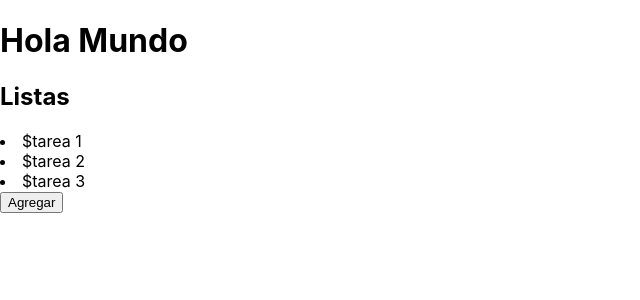
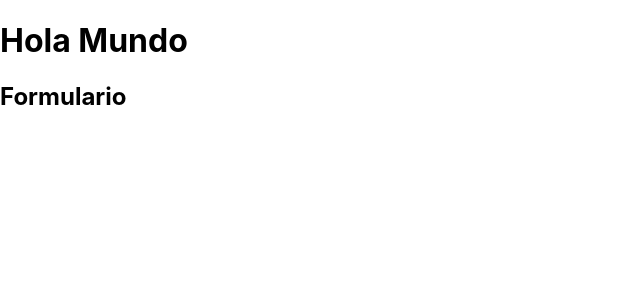
Before and after one commit to tavolafourcade/ReactJsDesdeCero_Ignacio_bluuweb, a React (Create React App) app: page / in a window 1280 px wide. Shown: the top 300 px of the page, without its empty margins (0-640 px from the left). Built offline with nearby package versions, Linux system fonts and the light colour scheme.

Commit message:
[ ADD ] Implement a Formulario

```diff
--- a/src/App.js
+++ b/src/App.js
@@ -1,9 +1,10 @@
 import React from 'react'
+import Formulario from './components/Formulario';
 // import Eventos from './components/Eventos';
 // import Parrafo from './components/Parrafo'
 // import Variables from './components/Variables';
 // import Contador from './components/Contador';
-import Listas from "./components/Listas";
+//import Listas from "./components/Listas";
 
 function App() {
   return (
@@ -12,8 +13,9 @@ function App() {
       {/* <Parrafo/>
       <Variables/>
       <Eventos/>
-      <Contador/> */}
-      <Listas/>
+      <Contador/>
+      <Listas/> */}
+      <Formulario/>
     </div>
   );
 }
--- /dev/null
+++ b/src/components/Formulario.jsx
@@ -0,0 +1,11 @@
+import React from 'react'
+
+const Formulario = () => {
+    return (
+        <div>
+            <h2>Formulario</h2>
+        </div>
+    )
+}
+
+export default Formulario
```
